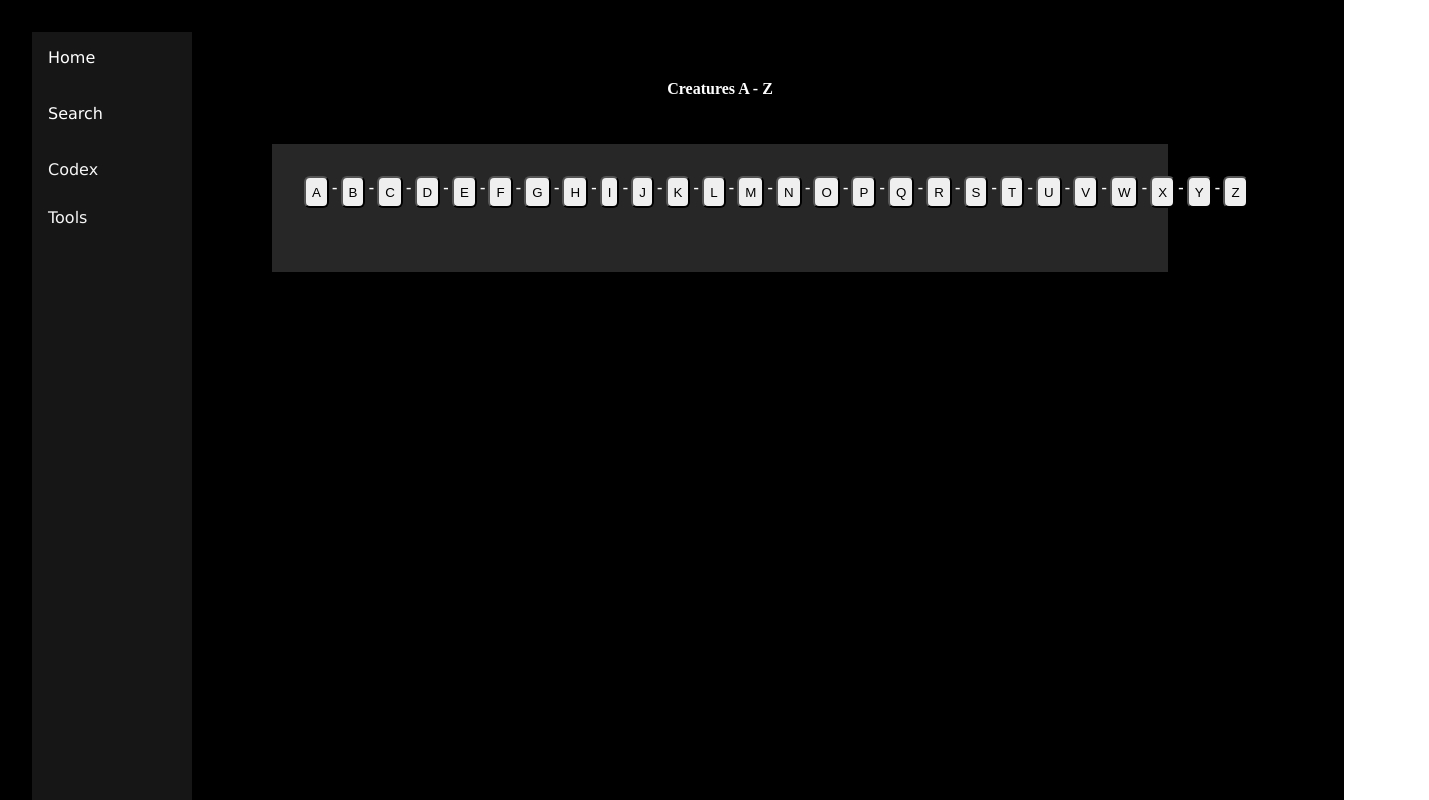
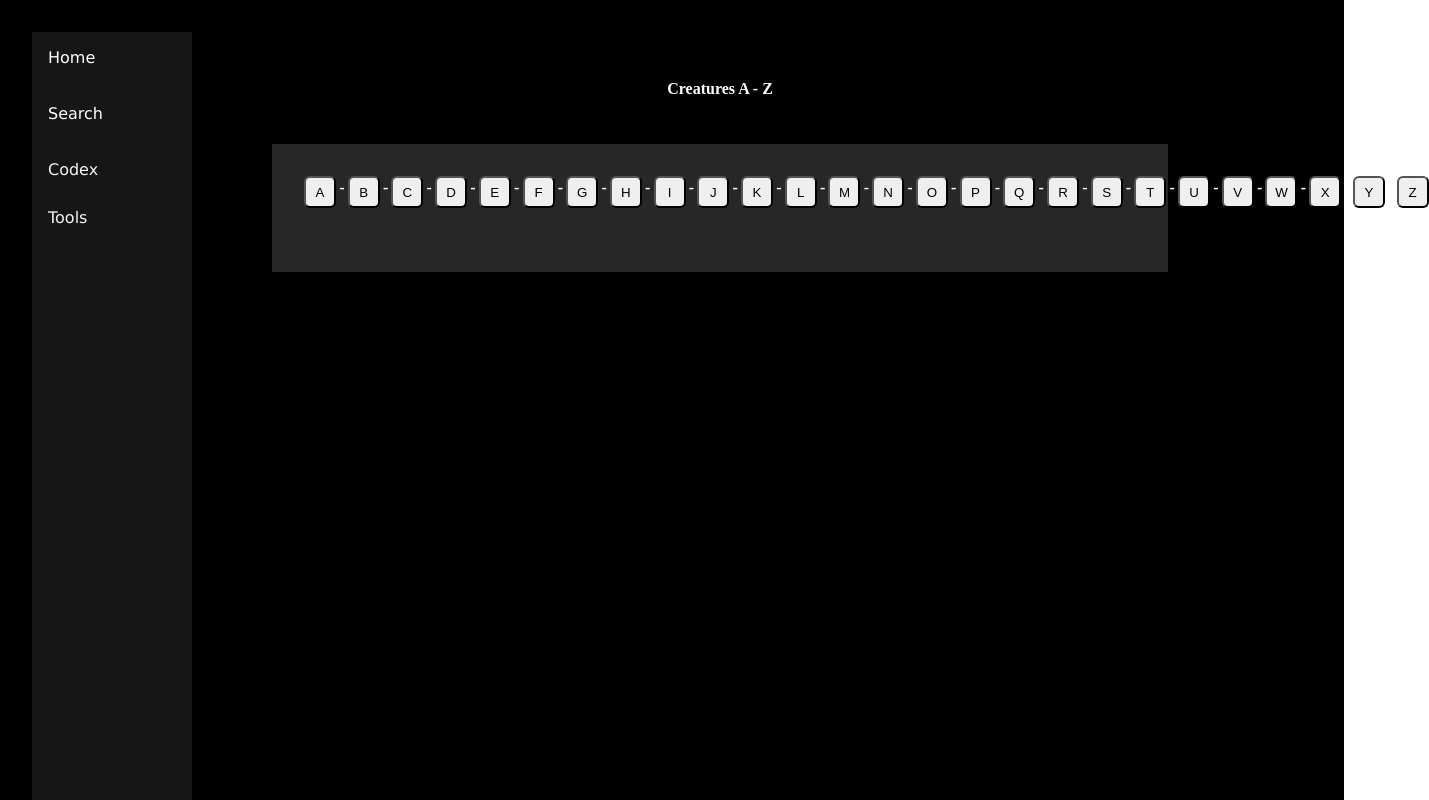
Before and after one commit to dnlstronge/monsters-db, a React (Create React App) app: page /codex/creaturesaz in a window 1280 px wide. Shown: the top 800 px of the page, 1429 px wide, since content can reach past the window. Built offline with nearby package versions, Linux system fonts and the light colour scheme.

Commit message:
[x] - fix unique key by adding section

```diff
--- a/src/Components/Pages/CreaturesAZ/CreaturesAZ.tsx
+++ b/src/Components/Pages/CreaturesAZ/CreaturesAZ.tsx
@@ -106,10 +106,10 @@ const CreaturesAZ = () => {
         {lettersAZ.map((letter) => {
 
           return (
-            <>
-            {letter !== "A" && <div className={classes.slash}>-</div>}
+            <section className={classes.sectionbtn}key={letter}>
+            {letter !== "A" && <div key={`1001-${letter}`} className={classes.slash}>-</div>}
             <button className={classes.letterButton} onClick={() => { handleClick(letter) }} key={letter}>{letter}</button>
-            </>
+            </section>
           )
         })}
       </div>
--- a/src/Components/Pages/CreaturesAZ/CreaturesAz.module.css
+++ b/src/Components/Pages/CreaturesAZ/CreaturesAz.module.css
@@ -18,6 +18,11 @@
 .slash {
     font-weight: bolder;
     margin: 0.2rem;
+}
+.sectionbtn {
+    display: flex;
+    flex-direction: row;
+    margin: 0;
 }
 
 .letterButton {
--- a/src/Components/Pages/SearchResults/SearchResults.tsx
+++ b/src/Components/Pages/SearchResults/SearchResults.tsx
@@ -36,7 +36,7 @@ const SearchResults = () => {
       const char = searchTerm.charAt(0).toUpperCase()
       try {
         setDataSet({...dataSet, error: false, isPending: true})
-        const response = await fetch(`https://monstersdb-30be5-default-rtdb.europe-west1.firebasedatabase.app/monsters/${char}/.json`)
+        const response = await fetch(`https://monsterdb-30be5-default-rtdb.europe-west1.firebasedatabase.app/monsters/${char}/.json`)
         if (response!.ok) {
           const data = await response.json()
           setDataSet({
```
